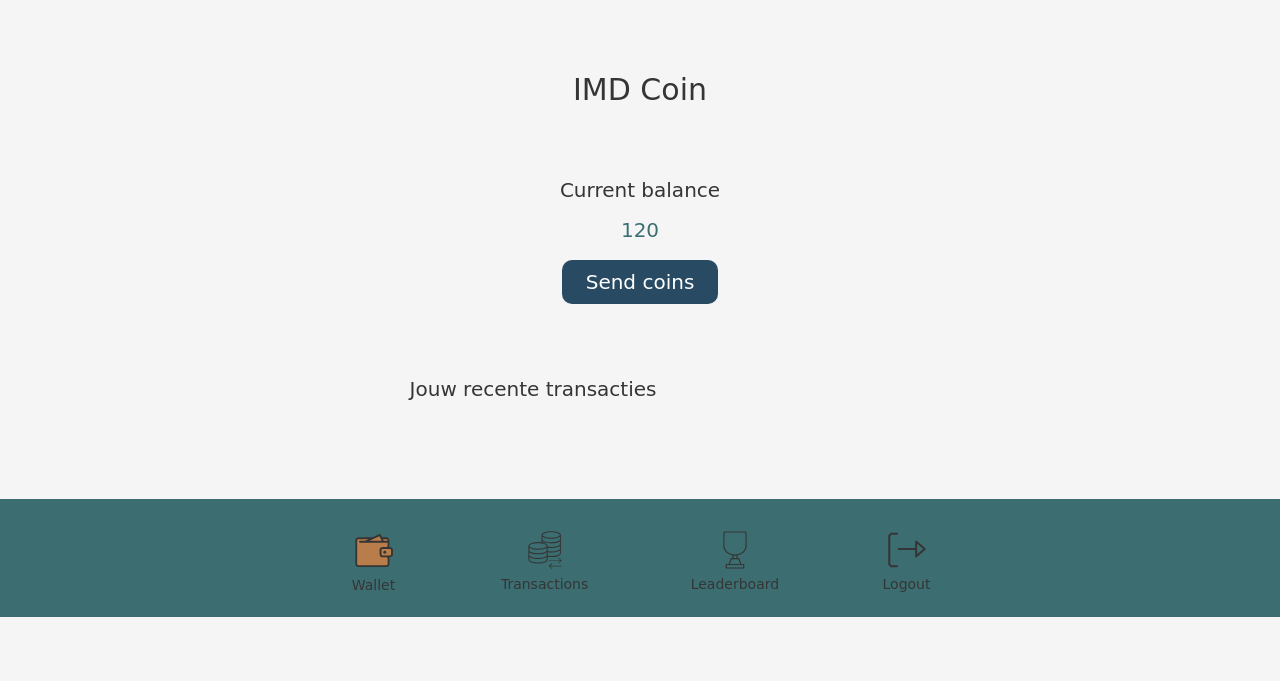
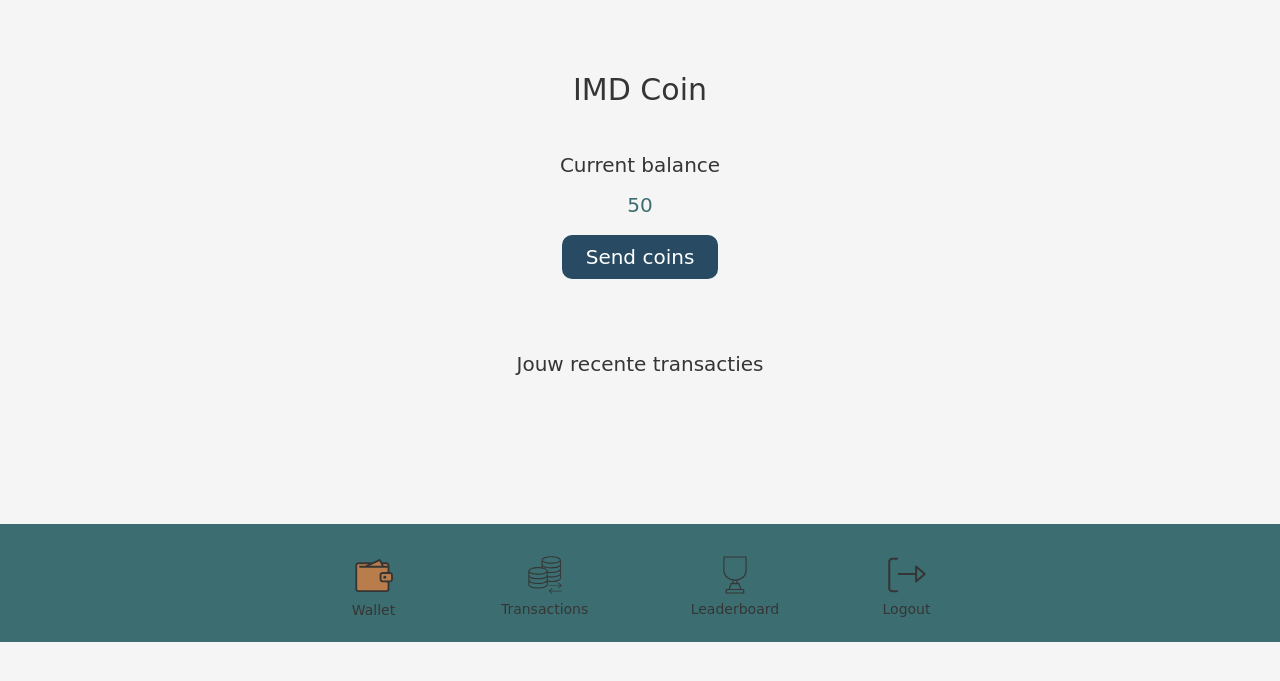
Before and after one commit to jonathanverhaegen/imdcurrency, a Node server app: page / in a window 1280 px wide. Shown: the top 681 px of the page. Run offline with Node 20, Linux system fonts and the light colour scheme; data that the repository does not hold is empty; some libraries are stand-ins or nearby versions.

Commit message:
better bem implemented on the forms and the index

```diff
--- a/public/index.html
+++ b/public/index.html
@@ -10,27 +10,27 @@
 </head>
 <body>
 
-    <h1 class="title" >IMD Coin</h1>
+    <div class="container">
+        <h1 class="title" >IMD Coin</h1>
 
-    <div class="current">
-        <h2 class="intertitle">Current balance</h2>
+        <div class="wallet">
+            <p class="wallet__title">Current balance</p>
+            <p class="wallet__amount">50</p>
+            <a class="btn" href="transfers.html">Send coins</a>
+        </div>
 
-        <p class="userAmount">120</p>
-        <a class="btn btn--send" href="transfers.html" >Send coins</a>
+        <div class="transactions">
+            <p class="transactions__title">Jouw recente transacties</p>
+            <ul class="transactions__list">
+                <li class="transactions__item">
+                    <!-- <p class="transaction__item__name">Jonathan</p>
+                    <p class="transaction__item__amount">70</p> -->
+                </li>
+            </ul>
+        </div>
+
     </div>
 
-
-
-
-
-
-
-    <div class="recent__container">
-        <h2 class="intertitle intertitle--recent" >Jouw recente transacties</h2>
-        <ul class="recent__list">
-
-        </ul>
-    </div>
 
 <footer>
 
--- a/public/javascripts/app.js
+++ b/public/javascripts/app.js
@@ -8,7 +8,7 @@
             }).then(json => {
                     console.log(json);
                     let amount =  json.amount;
-                    let currentAmount = document.querySelector(".userAmount");
+                    let currentAmount = document.querySelector(".wallet__amount");
                     currentAmount.innerHTML = amount
 
             }).catch(error => {
@@ -39,7 +39,7 @@ fetch('http://localhost:3000/api/v1/transfers', {
         let senderId = transfer.senderId;
         let receiverId = transfer.receiverId;
 
-        let recentList = document.querySelector(".recent__list");
+        let recentList = document.querySelector(".transactions__list");
 
         //checken of het verstuurd is of ontvangen
         if(senderId === userId){
@@ -49,9 +49,9 @@ fetch('http://localhost:3000/api/v1/transfers', {
             let recentAmount = document.createElement('p');
             let recentName = document.createElement('p');
 
-            recent.className = "recent";
-            recentAmount.className = "recent__amount";
-            recentName.className = "recent__name";
+            recent.className = "transactions__item";
+            recentAmount.className = "transaction__item__amount";
+            recentName.className = "transaction__item__name";
 
             recentList.appendChild(recent);
             recent.appendChild(recentName);
@@ -89,9 +89,9 @@ fetch('http://localhost:3000/api/v1/transfers', {
             let recentAmount = document.createElement('p');
             let recentName = document.createElement('p');
 
-            recent.className = "recent";
-            recentAmount.className = "recent__amount";
-            recentName.className = "recent__name";
+            recent.className = "transactions__item";
+            recentAmount.className = "transaction__item__amount";
+            recentName.className = "transaction__item__name";
 
             recentList.appendChild(recent);
             recent.appendChild(recentName);
--- a/public/stylesheets/app.css
+++ b/public/stylesheets/app.css
@@ -61,12 +57,6 @@
   margin-left: auto;
   margin-right: auto;
   text-align: center; }
-
-.btn--form {
-  margin-top: 25px; }
-
-.btn--send {
-  margin-top: 20px; }
 
 footer {
   background-color: #3c6e71;
@@ -123,6 +113,58 @@ footer {
   margin-top: 50px;
   display: flex; }
 
+.wallet {
+  display: flex;
+  flex-direction: column;
+  margin-top: 50px; }
+
+.wallet__title {
+  text-align: center;
+  font-family: "Comfortaa", cursive;
+  color: #353535;
+  font-size: 20px;
+  margin-bottom: 20px; }
+
+.wallet__amount {
+  text-align: center;
+  font-family: "Comfortaa", cursive;
+  color: #3c6e71;
+  font-size: 20px;
+  margin-bottom: 20px; }
+
+.transactions {
+  margin-top: 50px; }
+
+.transactions__title {
+  text-align: center;
+  font-family: "Comfortaa", cursive;
+  margin-top: 75px;
+  color: #353535;
+  font-size: 20px; }
+
+.transactions__list {
+  width: 50%;
+  margin-left: auto;
+  margin-right: auto;
+  margin-top: 50px; }
+
+.transactions__item {
+  display: grid;
+  justify-content: center;
+  margin-bottom: 20px;
+  grid-template-columns: 1fr 7fr 1fr; }
+
+.transaction__item__name {
+  font-family: "Comfortaa", cursive;
+  font-size: 20px;
+  color: #353535; }
+
+.transaction__item__amount {
+  font-family: "Comfortaa", cursive;
+  font-size: 20px;
+  color: #284B63;
+  grid-column-start: 3; }
+
 * {
   box-sizing: border-box; }
 
@@ -130,7 +172,10 @@ body {
   background-color: #F5F5F5; }
 
 .container {
-  margin-top: 50px; }
+  margin-top: 50px;
+  width: 80%;
+  margin-left: auto;
+  margin-right: auto; }
 
 .title {
   text-align: center;
@@ -138,64 +183,3 @@ body {
   margin-top: 75px;
   color: #353535;
   font-size: 30px; }
-
-.intertitle {
-  text-align: center;
-  font-family: "Comfortaa", cursive;
-  margin-top: 75px;
-  color: #353535;
-  font-size: 20px; }
-
-.intertitle--recent {
-  text-align: left;
-  margin-left: 20%; }
-
-.userAmount {
-  text-align: center;
-  font-family: "Comfortaa", cursive;
-  color: #3c6e71;
-  font-size: 20px;
-  margin-top: 20px; }
-
-.recent__container {
-  width: 60%;
-  margin-left: auto;
-  margin-right: auto;
-  margin-top: 50px; }
-
-.recent__name {
-  font-family: "Comfortaa", cursive;
-  font-size: 20px;
-  color: #353535; }
-
-.recent__amount {
-  font-family: "Comfortaa", cursive;
-  font-size: 20px;
-  color: #284B63;
-  grid-column-start: 3; }
-
-.recent__list {
-  width: 50%;
-  margin-left: auto;
-  margin-right: auto;
-  margin-top: 50px; }
-
-.recent {
-  display: grid;
-  justify-content: center;
-  margin-bottom: 20px;
-  grid-template-columns: 1fr 7fr 1fr; }
-
-.current {
-  width: 60%;
-  margin-left: auto;
-  margin-right: auto;
-  display: flex;
-  flex-direction: column; }
-
-.alert {
-  text-align: center;
-  margin-top: 50px;
-  font-size: 20px;
-  font-family: "Comfortaa", cursive;
-  color: #C83E4D; }
--- a/src/_spacing.scss
+++ b/src/_spacing.scss
@@ -1,5 +1,5 @@
 $small: 10px;
-$med: 15px;
-$lg: 20px;
+$med: 20px;
+$lg: 35px;
 $xl:50px;
-$xxl:10px;
+$xxl:100px;
--- a/src/app.scss
+++ b/src/app.scss
@@ -2,6 +2,8 @@
 @import 'components/buttons';
 @import 'components/footer';
 @import 'components/transfer';
+@import 'components/wallet';
+@import 'components/transactions';
 @import './colors';
 
 *{
@@ -15,6 +17,9 @@ body{
 
 .container{
     margin-top:50px;
+    width: 80%;
+    margin-left:auto;
+    margin-right:auto;
 }
 
 .title{
@@ -24,76 +29,3 @@ body{
     color: $jet;
     font-size:$title;
 }
-
-.intertitle{
-    text-align:center;
-    font-family: $fontImdcoin;
-    margin-top: 75px;
-    color: $jet;
-    font-size:$plainText;
-}
-
-
-.intertitle--recent{
-    text-align:left;
-    margin-left:20%;
-}
-
-.userAmount{
-    text-align:center;
-    font-family: $fontImdcoin;
-    color: $ming;
-    font-size:$plainText;
-    margin-top:20px;
-}
-
-.recent__container{
-    width:60%;
-    margin-left:auto;
-    margin-right:auto;
-    margin-top:50px;
-}
-
-.recent__name{
-    font-family: $fontImdcoin;
-    font-size:$plainText;
-    color:$jet;
-}
-
-.recent__amount{
-    font-family: $fontImdcoin;
-    font-size:$plainText;
-    color:$indigo;
-    grid-column-start: 3;
-}
-
-.recent__list{
-    width:50%;
-    margin-left:auto;
-    margin-right:auto;
-    margin-top:50px;
-
-}
-
-.recent{
-    display: grid;
-    justify-content:center;
-    margin-bottom:20px;
-    grid-template-columns: 1fr 7fr 1fr;
-}
-
-.current{
-    width:60%;
-    margin-left:auto;
-    margin-right:auto;
-    display:flex;
-    flex-direction: column;
-}
-
-.alert{
-    text-align:center;
-    margin-top: $xl;
-    font-size: $plainText;
-    font-family: $fontImdcoin;
-    color: $brick;
-}
--- a/src/components/_buttons.scss
+++ b/src/components/_buttons.scss
@@ -1,5 +1,6 @@
 @import '../colors';
 @import '../fonts';
+@import '../spacing';
 
 .btn{
     background-color: $indigo;
@@ -7,7 +8,7 @@
     font-family: $fontImdcoin;
     color: $white;
     font-size: $plainText;
-    border-radius: 10px;
+    border-radius: $small;
     padding:12px 24px 12px 24px;
     text-decoration:none;
     margin-left:auto;
@@ -15,11 +16,3 @@
     text-align: center;
 
 }
-
-.btn--form{
-    margin-top: 25px;
-}
-
-.btn--send{
-    margin-top:20px;
-}
--- a/src/components/_form.scss
+++ b/src/components/_form.scss
@@ -1,43 +1,34 @@
 @import '../fonts';
 @import '../colors';
+@import '../spacing';
 
-.form__container{
-    width:80%;
-    margin-left:auto;
-    margin-right:auto;
-}
 
-.form__title{
-    text-align:center;
-    font-family: $fontImdcoin;
-    margin-top: 75px;
-    color: $jet;
-    font-size:$title;
+
+.form{
+    margin-top: $xl;
+    display:flex;
+    flex-direction: column;
+
 }
 
 .form__label{
     font-family: $fontImdcoin;
     color: $jet;
     font-size: $plainText;
-    margin-bottom:10px;
+    margin-bottom: $small;
 }
 
 .form__input{
     border:none;
     font-size: $plainText;
     color: $jet;
-    border-radius: 10px;
-    margin-bottom:20px;
-    height:33px;
-    padding-left:10px;
+    border-radius: $small;
+    margin-bottom: $med;
+    height: $lg;
+    padding-left: $small;
 }
 
-.form{
-    margin-top: 50px;
-    display:flex;
-    flex-direction: column;
 
-}
 
 .form__text{
     font-family: $fontImdcoin;
@@ -54,7 +45,17 @@
     color: $indigo;
     margin-left:auto;
     margin-right:auto;
-    margin-top:-10px;
+    margin-top: 10px;
+}
+
+.form__alert{
+    text-align:center;
+    margin-top: $small;
+    margin-bottom: $lg;
+    font-size: $plainText;
+    font-family: $fontImdcoin;
+    color: $brick;
+
 }
 
 
--- /dev/null
+++ b/src/components/_transactions.scss
@@ -0,0 +1,42 @@
+@import '../fonts';
+@import '../colors';
+@import '../spacing';
+
+.transactions{
+    margin-top:50px;
+}
+
+.transactions__title{
+    text-align:center;
+    font-family: $fontImdcoin;
+    margin-top: 75px;
+    color: $jet;
+    font-size:$plainText;
+}
+
+.transactions__list{
+    width:50%;
+    margin-left:auto;
+    margin-right:auto;
+    margin-top:50px;
+}
+
+.transactions__item{
+    display: grid;
+    justify-content:center;
+    margin-bottom:20px;
+    grid-template-columns: 1fr 7fr 1fr;
+}
+
+.transaction__item__name{
+    font-family: $fontImdcoin;
+    font-size:$plainText;
+    color:$jet;
+}
+
+.transaction__item__amount{
+    font-family: $fontImdcoin;
+    font-size:$plainText;
+    color:$indigo;
+    grid-column-start: 3;
+}
--- /dev/null
+++ b/src/components/_wallet.scss
@@ -0,0 +1,25 @@
+@import '../fonts';
+@import '../colors';
+@import '../spacing';
+
+.wallet{
+    display:flex;
+    flex-direction: column;
+    margin-top: $xl;
+}
+
+.wallet__title{
+    text-align:center;
+    font-family: $fontImdcoin;
+    color: $jet;
+    font-size:$plainText;
+    margin-bottom: $med;
+}
+
+.wallet__amount{
+    text-align:center;
+    font-family: $fontImdcoin;
+    color: $ming;
+    font-size:$plainText;
+    margin-bottom: $med;
+}
```
Also changed, not shown: other parts of public/stylesheets/app.css (+15 -19 lines), public/javascripts/login.js (+4 -4 lines), public/javascripts/signup.js (+8 -8 lines), public/login.html (+6 -6 lines), public/signup.html (+14 -10 lines).
